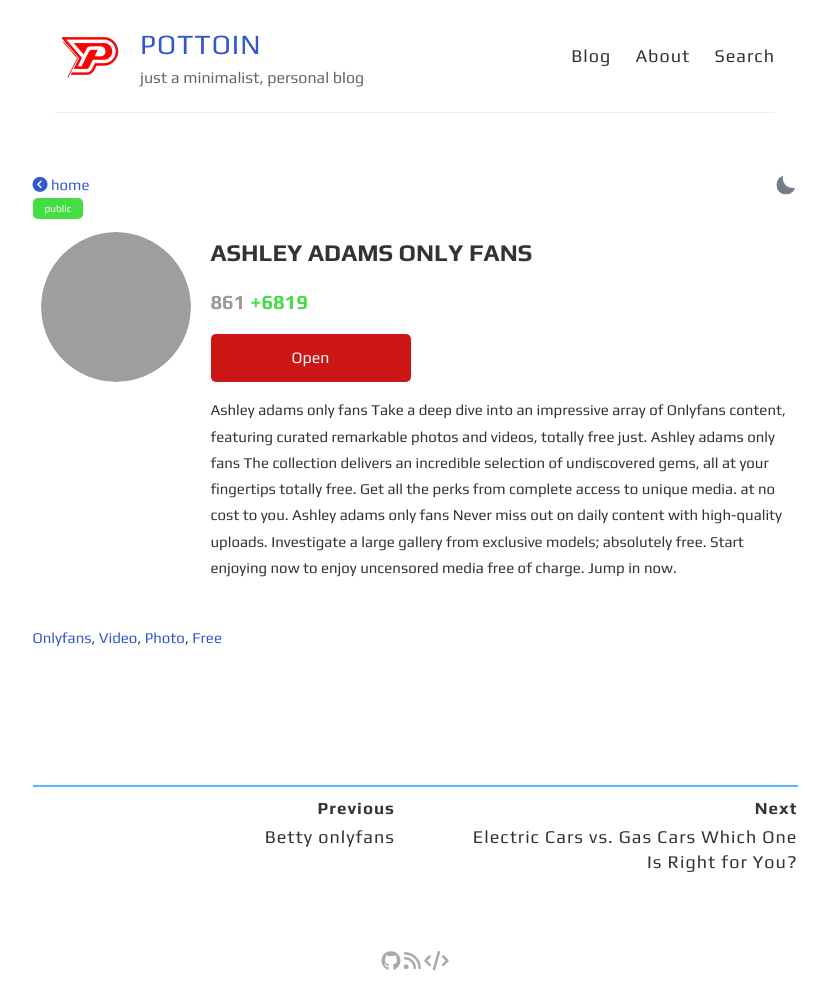
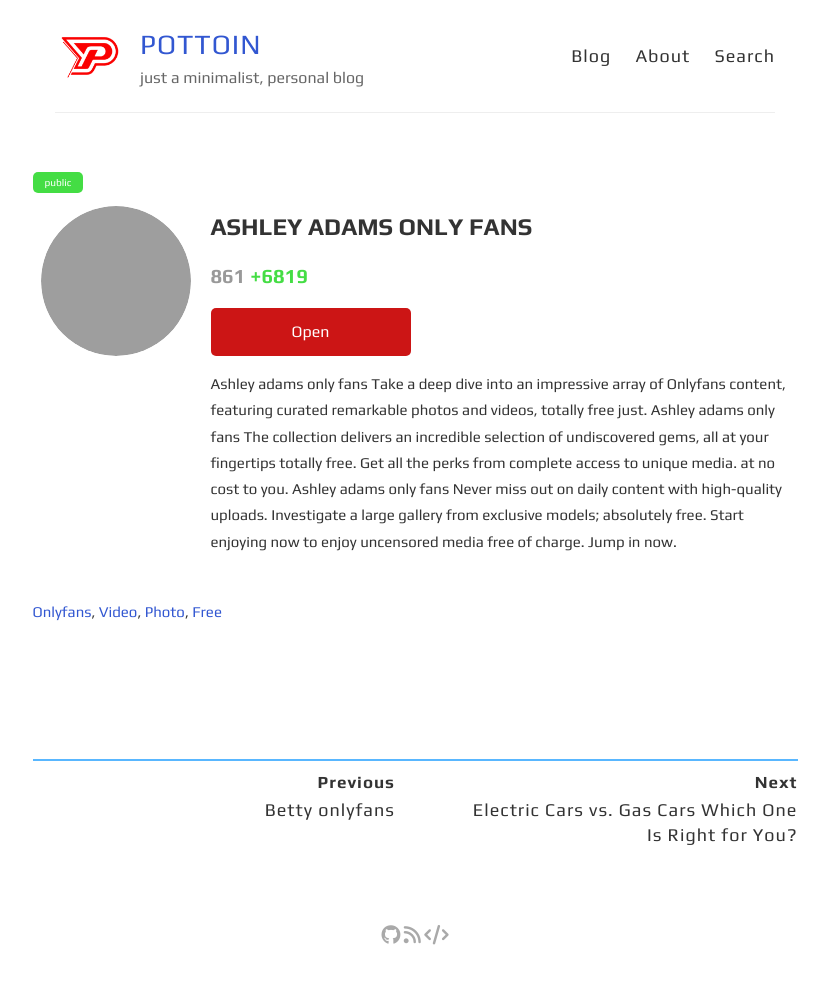
Before and after one commit to ZollaMaga/newsblog, a Jekyll site: the page built from _posts/2024-11-03-2.md, in a window 1280 px wide. Shown: the whole page, without its empty margins (225-1054 px from the left). Built offline with Jekyll 4.4.1, drawn with Linux system fonts in a browser that asks for light colours; after the commit the page ends 965 px from its top, so only the background shows below that; grey boxes are pictures that could not be loaded.

Commit message:
Update post.html

```diff
--- a/_layouts/post.html
+++ b/_layouts/post.html
@@ -4,12 +4,6 @@
 
 
 <section class="post">
-  <div class="flex-row-between">
-	  <a href="{{ site.url }}{{ site.baseurl }}/"><i class="fa fa-chevron-circle-left" aria-hidden="true"></i> home</a>
-    <button title="Change theme" id="theme-toggle" onclick="modeSwitcher()">
-      <div></div>
-    </button>
-  </div>
 
 <div class="tg-channel-options"><span class="tg-options-public">public</span></div>
 <div class="container-post">
```
